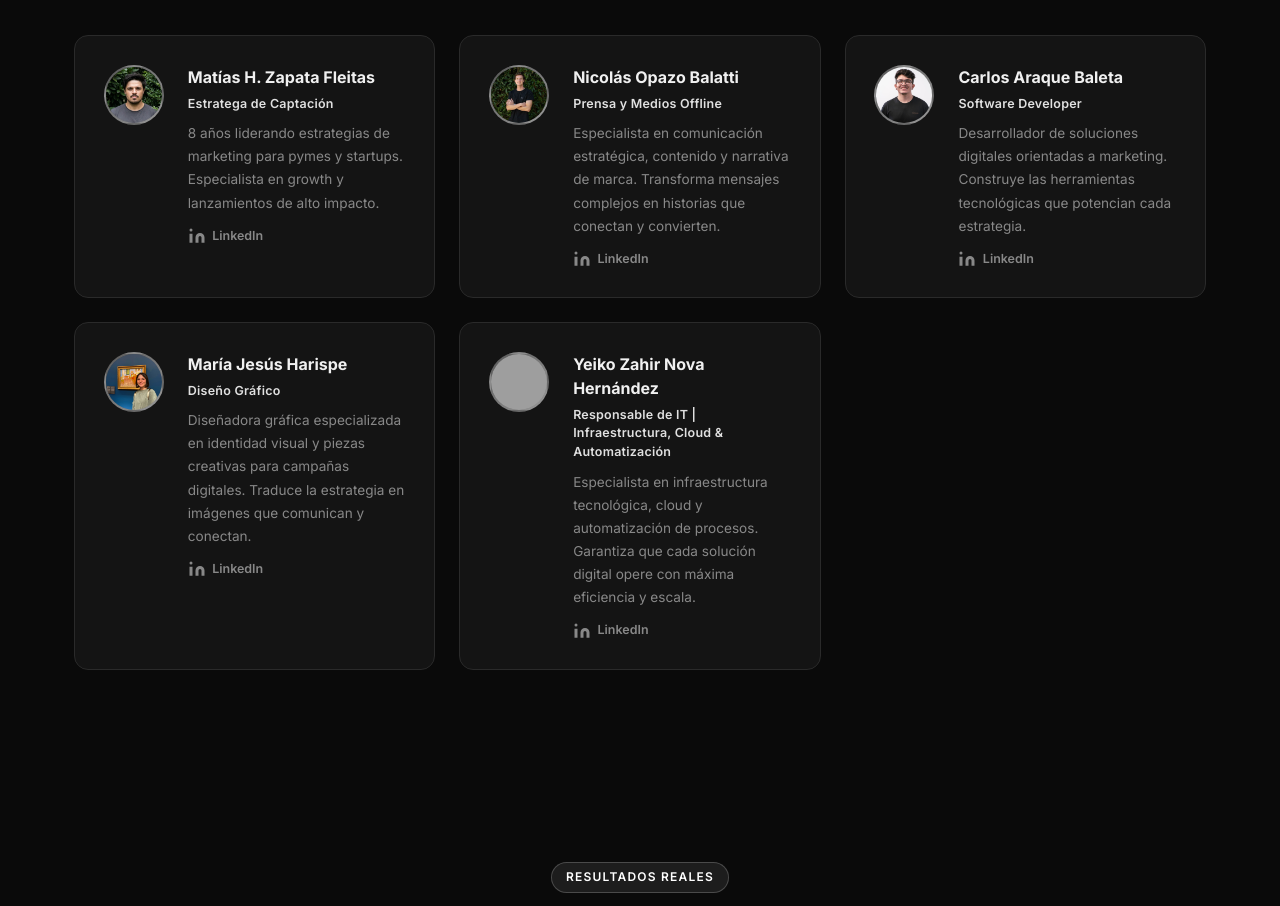
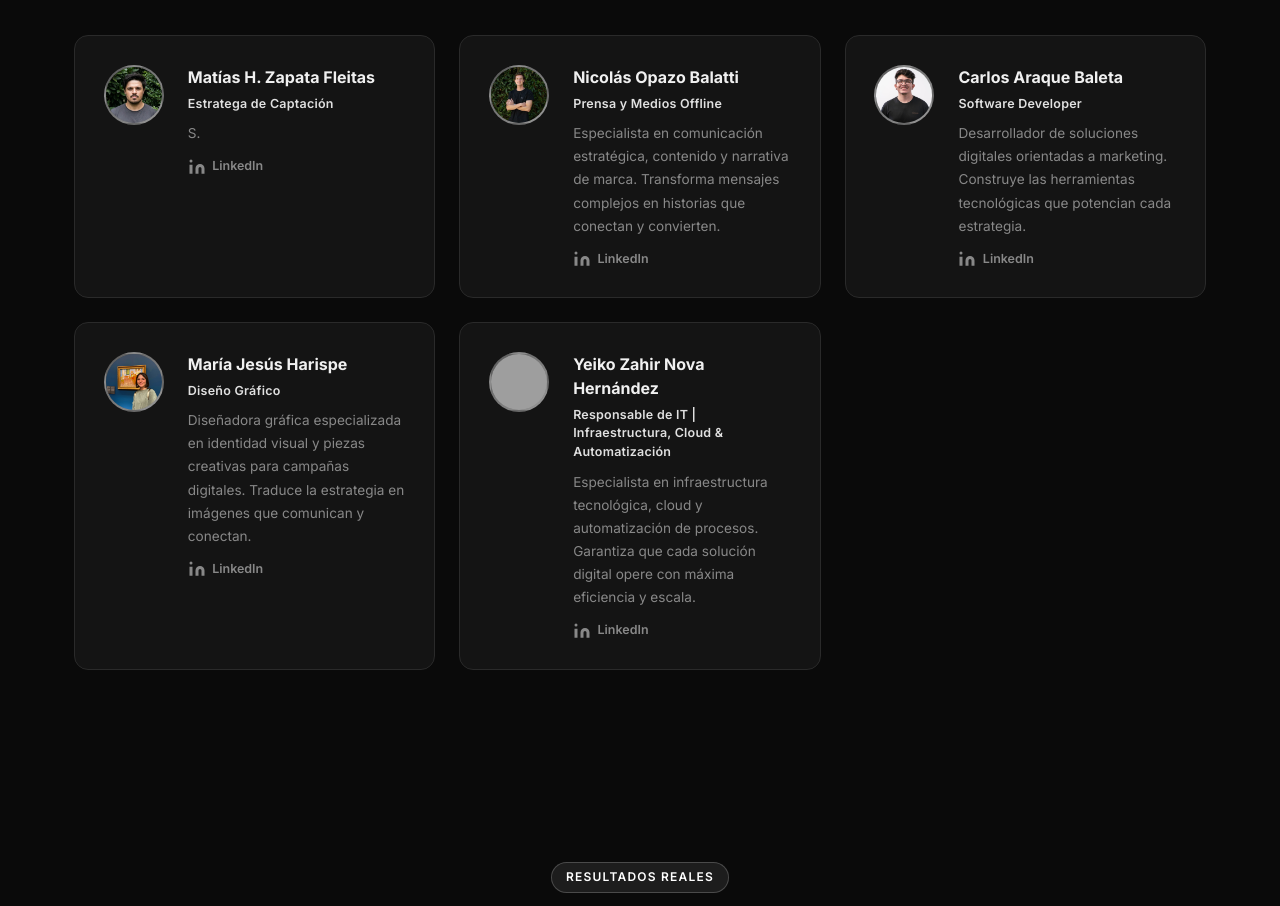
Before and after one commit to matias608/navego-web, a plain HTML site: page index.html in a window 1280 px wide. Shown: the part 3460-4366 px from the top of the page. Drawn offline with Linux system fonts and the light colour scheme; grey boxes are pictures that could not be loaded.

Commit message:
Update index.html

```diff
--- a/index.html
+++ b/index.html
@@ -245,7 +245,7 @@
             <div class="team-card__info">
               <h3 class="team-card__name">Matías H. Zapata Fleitas</h3>
               <span class="team-card__role">Estratega de Captación</span>
-              <p class="team-card__bio">8 años liderando estrategias de marketing para pymes y startups. Especialista en growth y lanzamientos de alto impacto.</p>
+              <p class="team-card__bio">S.</p>
               <a href="https://www.linkedin.com/in/matiaszapata-digital-marketing/" target="_blank" rel="noopener" class="team-card__linkedin" aria-label="LinkedIn">
                 <svg xmlns="http://www.w3.org/2000/svg" width="18" height="18" viewBox="0 0 24 24" fill="currentColor"><path d="M16 8a6 6 0 0 1 6 6v7h-4v-7a2 2 0 0 0-2-2 2 2 0 0 0-2 2v7h-4v-7a6 6 0 0 1 6-6z"/><rect x="2" y="9" width="4" height="12"/><circle cx="4" cy="4" r="2"/></svg>
                 LinkedIn
```
